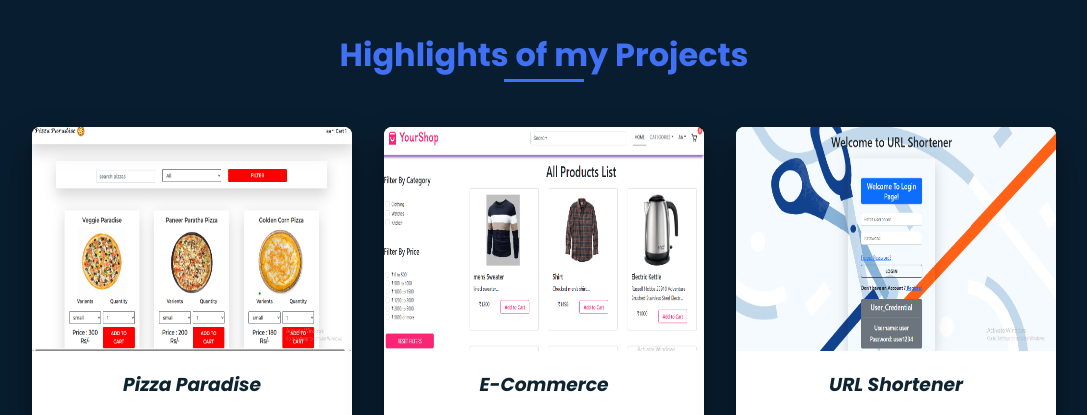
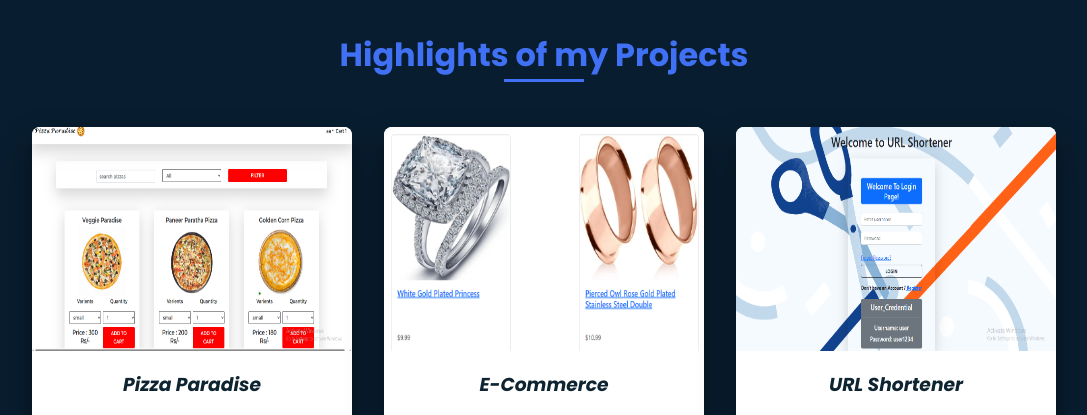
Before and after one commit to AdityaBK1/Aditya-Portfolio, a plain HTML site: page index.html in a window 1280 px wide. Shown: the part 2720-3135 px from the top of the page, without its empty margins (96-1183 px from the left). Drawn offline with nearby package versions, Linux system fonts and the light colour scheme.

Commit message:
Update index.html

```diff
--- a/index.html
+++ b/index.html
@@ -440,7 +440,7 @@
 
           <!-- E-Commerce -->
           <div class="work_img">
-            <img src="./images/E-commerce.png" alt="project2" class="src" />
+            <img src="./images/ecommerce1.png" alt="project2" class="src" />
             <div class="proHead">
               <p class="color">
                 <strong
```
